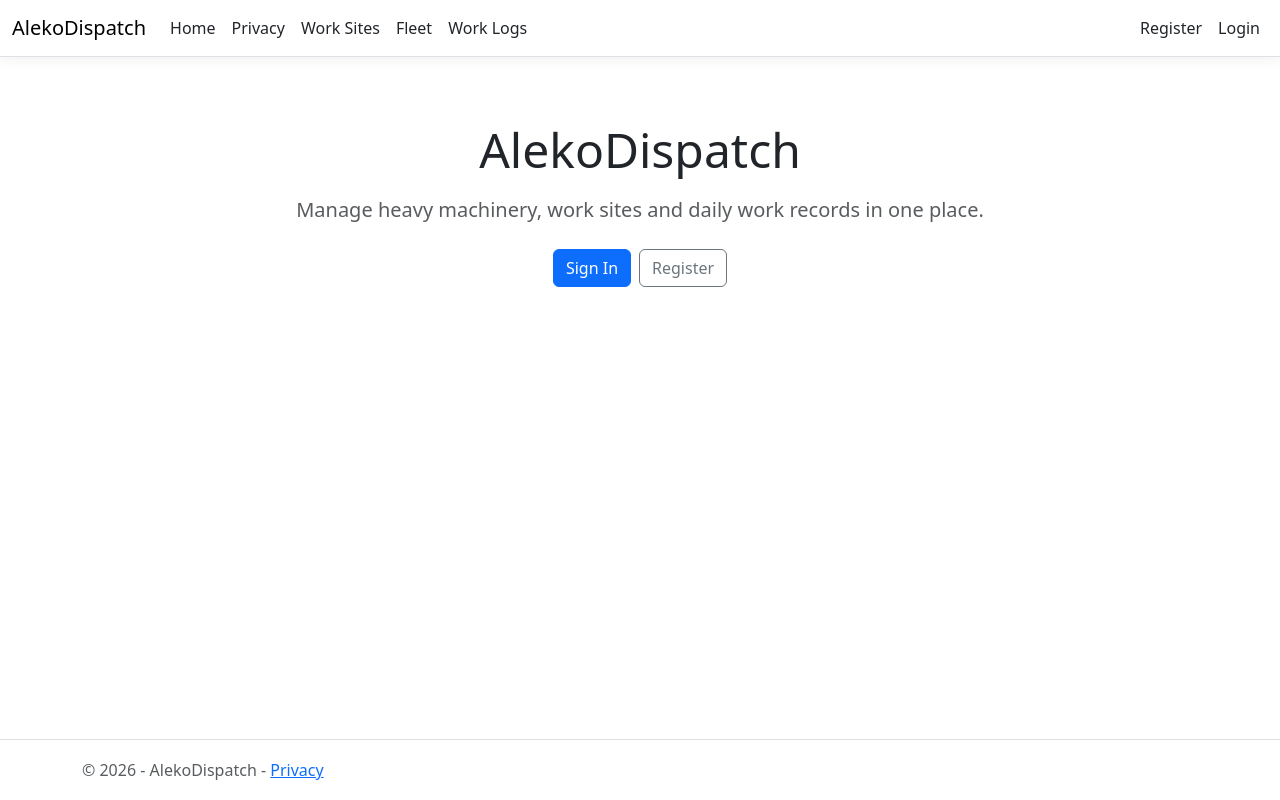
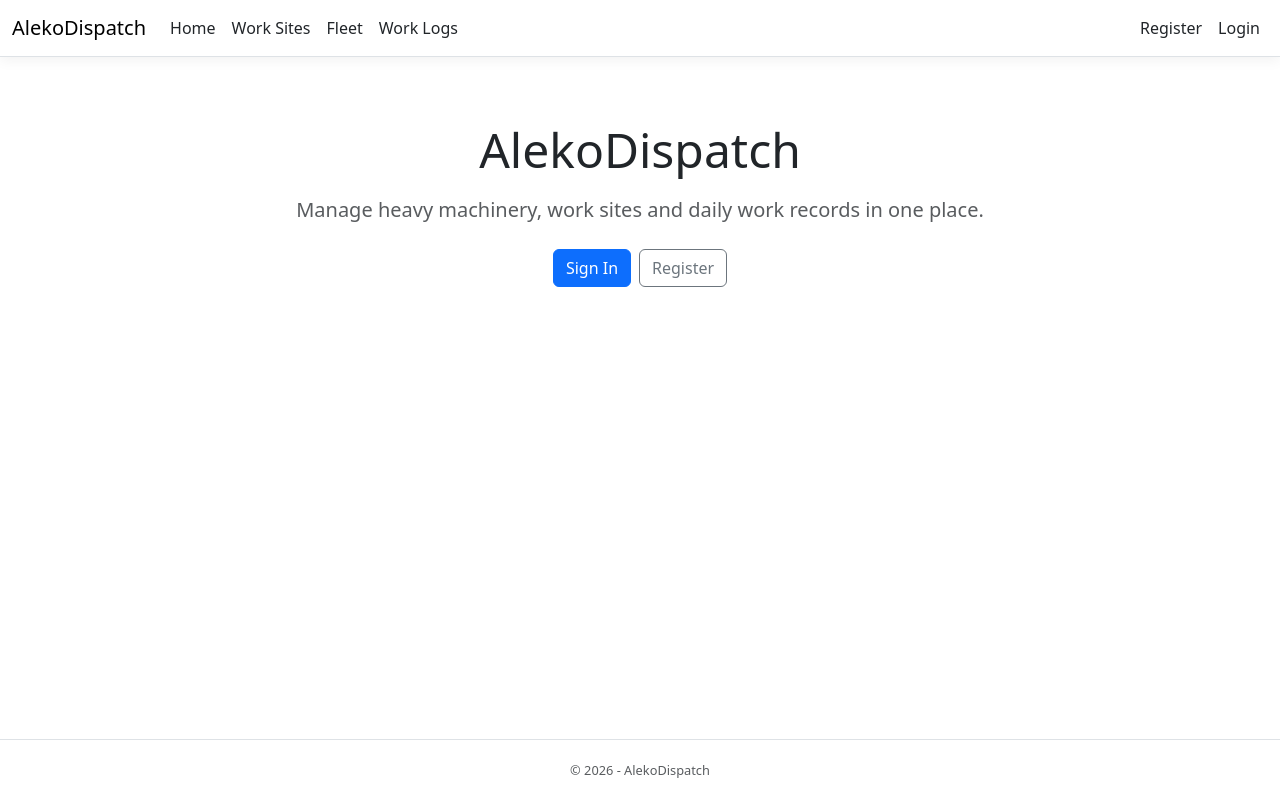
Before and after one commit to SteliyanD/AlekoDispatch, an ASP.NET Core app: page / in a window 1280 px wide. Run offline with ASP.NET Core 8, Linux system fonts and the light colour scheme; style sheets or scripts are compiled from the project's sources; some libraries are stand-ins or nearby versions.

Commit message:
Remove boilerplate Privacy page and compact layout footer

```diff
--- a/AlekoDispatch/Controllers/HomeController.cs
+++ b/AlekoDispatch/Controllers/HomeController.cs
@@ -25,11 +25,6 @@ namespace AlekoDispatch.Controllers
             }
 
             return View(null);
-        }
-
-        public IActionResult Privacy()
-        {
-            return View();
         }
 
         [HttpGet]
--- a/AlekoDispatch/Views/Home/Privacy.cshtml
+++ /dev/null
@@ -1,6 +0,0 @@
-@{
-    ViewData["Title"] = "Privacy Policy";
-}
-<h1>@ViewData["Title"]</h1>
-
-<p>Use this page to detail your site's privacy policy.</p>
--- a/AlekoDispatch/Views/Shared/_Layout.cshtml
+++ b/AlekoDispatch/Views/Shared/_Layout.cshtml
@@ -24,9 +24,6 @@
                             <a class="nav-link text-dark" asp-area="" asp-controller="Home" asp-action="Index">Home</a>
                         </li>
                         <li class="nav-item">
-                            <a class="nav-link text-dark" asp-area="" asp-controller="Home" asp-action="Privacy">Privacy</a>
-                        </li>
-                        <li class="nav-item">
                             <a class="nav-link text-dark" asp-area="" asp-controller="WorkSites" asp-action="Index">Work Sites</a>
                         </li>
                         <li class="nav-item">
@@ -47,9 +44,9 @@
         </main>
     </div>
 
-    <footer class="border-top footer text-muted">
-        <div class="container">
-            &copy; 2026 - AlekoDispatch - <a asp-area="" asp-controller="Home" asp-action="Privacy">Privacy</a>
+    <footer class="border-top footer text-muted py-0 mt-auto">
+        <div class="container text-center" style="font-size: 0.8rem;">
+            &copy; 2026 - AlekoDispatch
         </div>
     </footer>
     <script src="~/lib/jquery/dist/jquery.min.js"></script>
```
